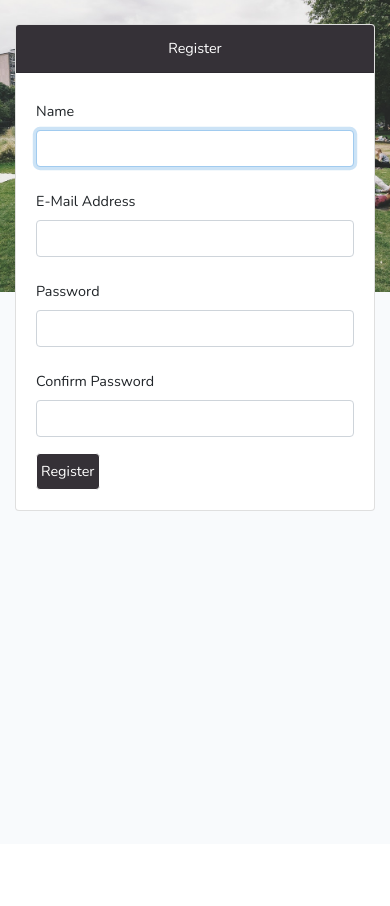
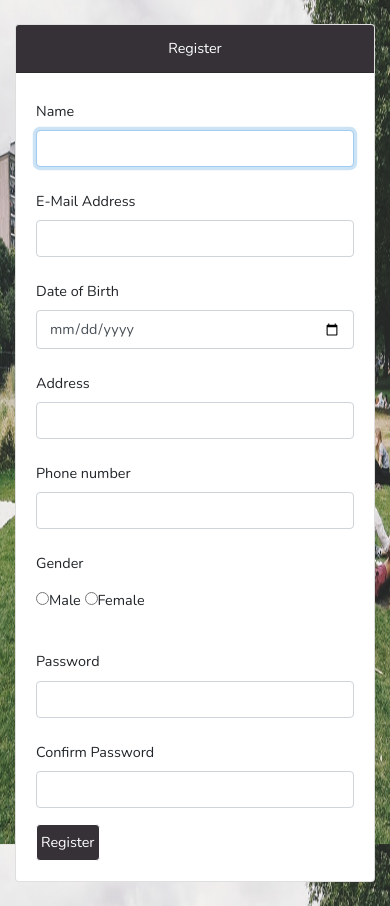
Before and after one commit to miguel1996/easyEvent, a Laravel app: page /register in a window 390 px wide. Before the commit the page ends 511 px from the top, so only its background shows below. Run offline with Laravel 8, Linux system fonts and the light colour scheme.

Commit message:
started creating myEvents(events created by me); added phone_number,address,etc to a user registration; made the extra fields required to input when subscribing to an event;

```diff
--- a/app/Http/Controllers/Auth/RegisterController.php
+++ b/app/Http/Controllers/Auth/RegisterController.php
@@ -52,6 +52,10 @@
             'name' => ['required', 'string', 'max:255'],
             'email' => ['required', 'string', 'email', 'max:255', 'unique:users'],
             'password' => ['required', 'string', 'min:6', 'confirmed'],
+            'date_of_birth' => ['required','date','before:tomorrow'],
+            'address' => ['required','string'],
+            'phone_number' => ['required','integer'],
+            'gender' => ['required','string'],
         ]);
     }
 
@@ -67,6 +71,11 @@
             'name' => $data['name'],
             'email' => $data['email'],
             'password' => Hash::make($data['password']),
+            'date_of_birth' => $data['date_of_birth'],
+            'address' => $data['address'],
+            'phone_number' => $data['phone_number'],
+            'gender' => $data['gender'],
+            'group_id' => 1
         ]);
     }
 }
--- a/app/Http/Controllers/EventController.php
+++ b/app/Http/Controllers/EventController.php
@@ -41,7 +41,7 @@
         $user = Auth::user();
         if ($user) {
             //DB::transaction: rollbacks if any exception occurs
-        $transaction_result = DB::transaction(function () use ($request) {  //"use" serves to pass the request variable from the parent scope to the DB::transaction function scope
+        $transaction_result = DB::transaction(function () use ($request,$user) {  //"use" serves to pass the request variable from the parent scope to the DB::transaction function scope
         $result_create_elements = app('App\Http\Controllers\ElementController')->create($request);
             if (!$result_create_elements[0]) {
                 return false;//dd("erro ao inserir elementos");
@@ -57,6 +57,7 @@
             $event->event_date = $request->event_date;
             $event->opening_subscription_date = $request->opening_subscription_date;
             $event->closing_subscription_date = $request->closing_subscription_date;
+            $event->user_id = $user->id;
             if (!$event->save()) {
                 return false;//dd("erro ao criar o evento");
             }
--- a/app/User.php
+++ b/app/User.php
@@ -16,7 +16,7 @@
      * @var array
      */
     protected $fillable = [
-        'name', 'email', 'password',
+        'name', 'email', 'password','date_of_birth','address','phone_number','gender','group_id'
     ];
 
     /**
--- a/resources/views/auth/register.blade.php
+++ b/resources/views/auth/register.blade.php
@@ -40,6 +40,62 @@
                         </div>
 
                         <div class="form-group row">
+                            <label for="date_of_birth" class="col-md-4 col-form-label text-md-right">{{ __('Date of Birth') }}</label>
+
+                            <div class="col-md-6">
+                                <input id="date_of_birth" type="date" class="form-control{{ $errors->has('date_of_birth') ? ' is-invalid' : '' }}" name="date_of_birth" value="{{ old('date_of_birth') }}" required>
+
+                                @if ($errors->has('date_of_birth'))
+                                    <span class="invalid-feedback" role="alert">
+                                        <strong>{{ $errors->first('date_of_birth') }}</strong>
+                                    </span>
+                                @endif
+                            </div>
+                        </div>
+
+                        <div class="form-group row">
+                            <label for="address" class="col-md-4 col-form-label text-md-right">{{ __('Address') }}</label>
+
+                            <div class="col-md-6">
+                                <input id="address" type="text" class="form-control{{ $errors->has('address') ? ' is-invalid' : '' }}" name="address" value="{{ old('address') }}" required>
+
+                                @if ($errors->has('address'))
+                                    <span class="invalid-feedback" role="alert">
+                                        <strong>{{ $errors->first('address') }}</strong>
+                                    </span>
+                                @endif
+                            </div>
+                        </div>
+
+                        <div class="form-group row">
+                            <label for="phone_number" class="col-md-4 col-form-label text-md-right">{{ __('Phone number') }}</label>
+
+                            <div class="col-md-6">
+                                <input id="phone_number" type="number" class="form-control{{ $errors->has('phone_number') ? ' is-invalid' : '' }}" name="phone_number" value="{{ old('phone_number') }}" required>
+
+                                @if ($errors->has('phone_number'))
+                                    <span class="invalid-feedback" role="alert">
+                                        <strong>{{ $errors->first('phone_number') }}</strong>
+                                    </span>
+                                @endif
+                            </div>
+                        </div>
+
+                        <div class="form-group row">
+                            <label for="gender" class="col-md-4 col-form-label text-md-right">{{ __('Gender') }}</label>
+
+                            <div class="col-md-6 col-md-4 col-form-label text-md-center">
+                            <input id="gendermale" type="radio" name="gender" value="male" required><label>Male</label>
+                            <input id="genderfemale" type="radio" name="gender" value="female" required><label>Female</label>
+                                @if ($errors->has('gender'))
+                                    <span class="invalid-feedback" role="alert">
+                                        <strong>{{ $errors->first('phone_number') }}</strong>
+                                    </span>
+                                @endif
+                            </div>
+                        </div>
+
+                        <div class="form-group row">
                             <label for="password" class="col-md-4 col-form-label text-md-right">{{ __('Password') }}</label>
 
                             <div class="col-md-6">
--- a/resources/views/events/eventDetail.blade.php
+++ b/resources/views/events/eventDetail.blade.php
@@ -12,7 +12,7 @@
                     {{$event->description}}
                     <form method="POST" action="/events/{{$event->id}}/regist">
                     @foreach($event->elements as $element)
-                    <li><input type="{{$element->type}}" name="element{{$element->id}}">  {{$element->label}}</li>
+                    <li><input type="{{$element->type}}" name="element{{$element->id}}" required>  {{$element->label}}</li>
                     @endforeach
                       <li>
                       @csrf
--- a/resources/views/layouts/app.blade.php
+++ b/resources/views/layouts/app.blade.php
@@ -31,7 +31,7 @@
                     <i style="font-size:20pt;" class="fa fa-home"></i>
                 </a>
                 <a id="all-events-button" class="navbar-brand" href="/events">All Events</a>
-                <a id="my-events-button" class="navbar-brand" href="https://laracasts.com">My Events</a>
+                <a id="my-events-button" class="navbar-brand" href="/user/events">My Events</a>
                 <a id="subs-button" class="navbar-brand" href="/subscriptions">Subscriptions</a>
                 <a id="admin-button" class="navbar-brand" href="https://nova.laravel.com">Admin</a>
                 <button class="navbar-toggler" type="button" data-toggle="collapse" data-target="#navbarSupportedContent" aria-controls="navbarSupportedContent" aria-expanded="false" aria-label="{{ __('Toggle navigation') }}">
--- a/routes/web.php
+++ b/routes/web.php
@@ -20,10 +20,10 @@
 Auth::routes();
 Route::get('/subscriptions','SubscriptionController@index');
 Route::get('/home','HomeController@index');
-// Route::post('/notes','NotesControler@add');
-// Route::get('/notes/first','NotesControler@getFirst');
 
 Route::get('/events','EventController@index');
 Route::post('/events','EventController@create');
 Route::get('/events/{id}','EventController@show');
 Route::post('/events/{id}/regist/','EventController@registUser');
+
+Route::get('/user/events','UserController@myEvents');
```
Also changed, not shown: app/Http/Controllers/UserController.php (added, +21 -0 lines), database/seeds/DatabaseSeeder.php (+5 -4 lines), resources/views/subscriptions/subscriptions.blade.php (+4 -3 lines), resources/views/users/events.blade.php (added, +74 -0 lines), database/migrations/2018_11_22_161139_create_events_table.php, public/images/event_photos/1545127711-evimg6.jpg (added), public/images/event_photos/1545127746-evimg6.jpg (added), public/images/event_photos/1545127764-evimg6.jpg (added).
